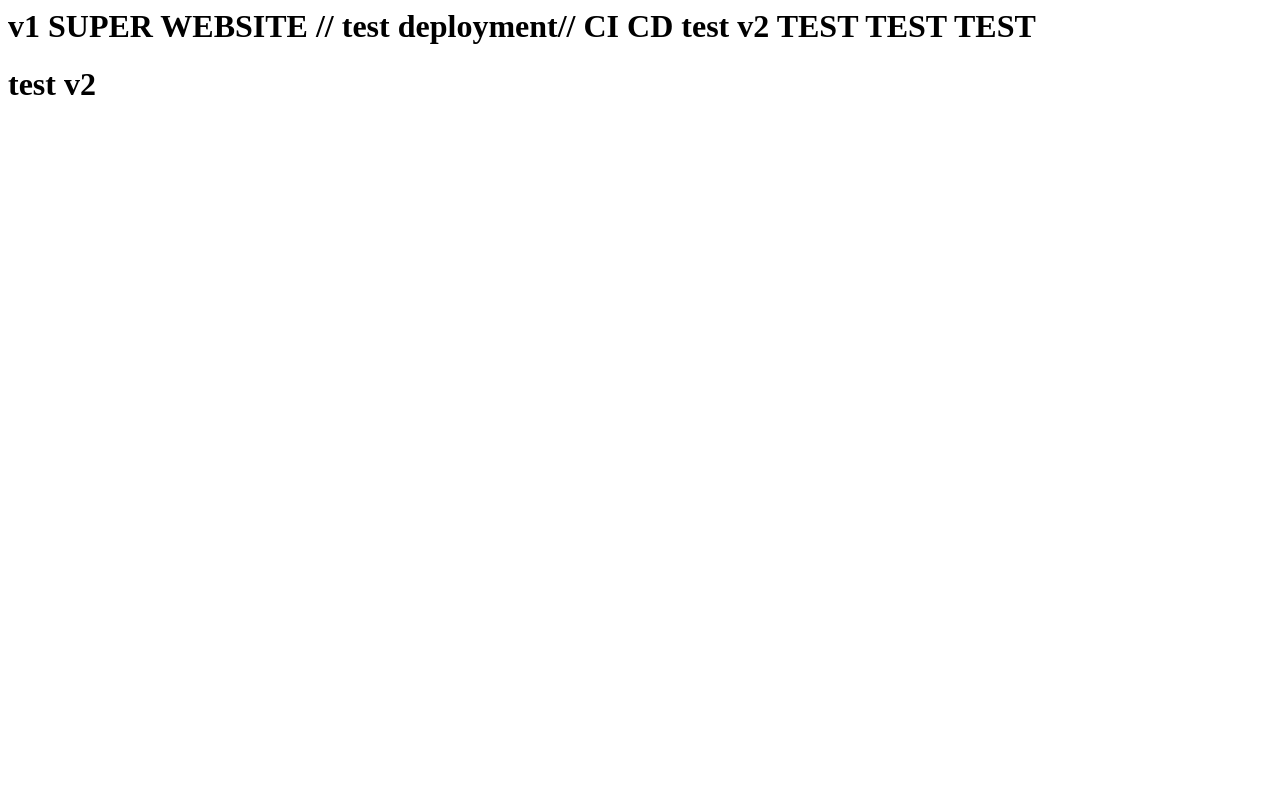
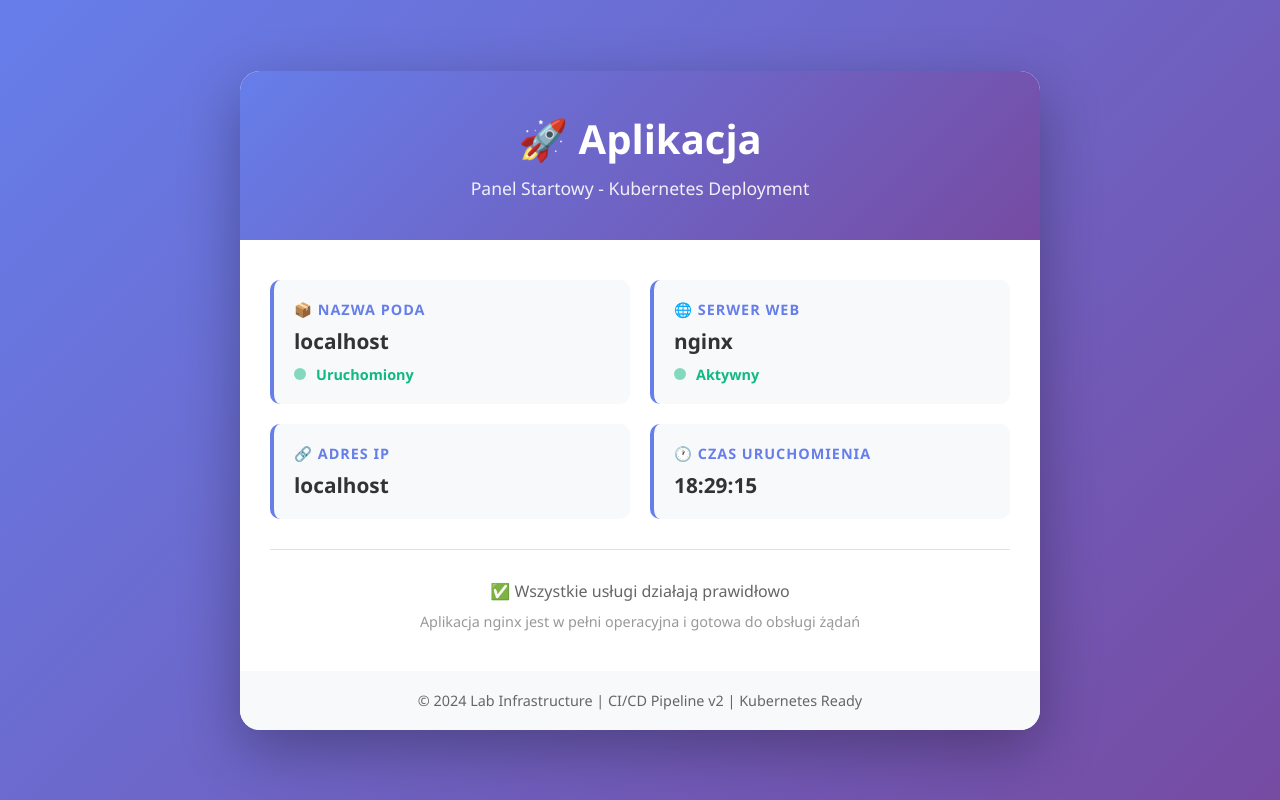
Before and after one commit to billythecloud/infa01repo, a plain HTML site: page index.html in a window 1280 px wide. Drawn offline with Linux system fonts and the light colour scheme; no server answers.

Commit message:
new start page

```diff
--- a/index.html
+++ b/index.html
@@ -1,3 +1,188 @@
-<h1>v1 SUPER WEBSITE // test deployment// CI CD test v2 TEST TEST TEST </h1>
+<!DOCTYPE html>
+<html lang="pl">
+<head>
+    <meta charset="UTF-8">
+    <meta name="viewport" content="width=device-width, initial-scale=1.0">
+    <title>Aplikacja - Panel Startowy</title>
+    <style>
+        * {
+            margin: 0;
+            padding: 0;
+            box-sizing: border-box;
+        }
+        body {
+            font-family: 'Segoe UI', Tahoma, Geneva, Verdana, sans-serif;
+            background: linear-gradient(135deg, #667eea 0%, #764ba2 100%);
+            min-height: 100vh;
+            display: flex;
+            align-items: center;
+            justify-content: center;
+            padding: 20px;
+        }
+        .container {
+            background: white;
+            border-radius: 20px;
+            box-shadow: 0 20px 60px rgba(0, 0, 0, 0.3);
+            max-width: 800px;
+            width: 100%;
+            overflow: hidden;
+        }
+        .header {
+            background: linear-gradient(135deg, #667eea 0%, #764ba2 100%);
+            color: white;
+            padding: 40px 30px;
+            text-align: center;
+        }
+        .header h1 {
+            font-size: 2.5em;
+            margin-bottom: 10px;
+            font-weight: 700;
+        }
+        .header p {
+            font-size: 1.1em;
+            opacity: 0.9;
+        }
+        .content {
+            padding: 40px 30px;
+        }
+        .info-grid {
+            display: grid;
+            grid-template-columns: 1fr 1fr;
+            gap: 20px;
+            margin-bottom: 30px;
+        }
+        .info-card {
+            background: #f8f9fa;
+            border-left: 4px solid #667eea;
+            padding: 20px;
+            border-radius: 10px;
+            transition: transform 0.3s ease;
+        }
+        .info-card:hover {
+            transform: translateY(-5px);
+        }
+        .info-card h3 {
+            color: #667eea;
+            font-size: 0.9em;
+            text-transform: uppercase;
+            margin-bottom: 8px;
+            letter-spacing: 1px;
+        }
+        .info-card p {
+            color: #333;
+            font-size: 1.3em;
+            font-weight: 600;
+            word-break: break-all;
+        }
+        .status {
+            display: flex;
+            align-items: center;
+            gap: 10px;
+            margin-top: 10px;
+        }
+        .status-dot {
+            width: 12px;
+            height: 12px;
+            border-radius: 50%;
+            background: #10b981;
+            animation: pulse 2s infinite;
+        }
+        @keyframes pulse {
+            0%, 100% { opacity: 1; }
+            50% { opacity: 0.5; }
+        }
+        .status-text {
+            color: #10b981;
+            font-size: 0.9em;
+            font-weight: 600;
+        }
+        .divider {
+            height: 1px;
+            background: #e0e0e0;
+            margin: 30px 0;
+        }
+        .footer {
+            background: #f8f9fa;
+            padding: 20px 30px;
+            text-align: center;
+            color: #666;
+            font-size: 0.9em;
+        }
+        @media (max-width: 600px) {
+            .info-grid {
+                grid-template-columns: 1fr;
+            }
+            .header h1 {
+                font-size: 1.8em;
+            }
+        }
+    </style>
+</head>
+<body>
+    <div class="container">
+        <div class="header">
+            <h1>🚀 Aplikacja</h1>
+            <p>Panel Startowy - Kubernetes Deployment</p>
+        </div>
+        <div class="content">
+            <div class="info-grid">
+                <div class="info-card">
+                    <h3>📦 Nazwa PODa</h3>
+                    <p id="pod-name">nginx-deployment-xxxxx</p>
+                    <div class="status">
+                        <div class="status-dot"></div>
+                        <span class="status-text">Uruchomiony</span>
+                    </div>
+                </div>
+                <div class="info-card">
+                    <h3>🌐 Serwer Web</h3>
+                    <p>nginx</p>
+                    <div class="status">
+                        <div class="status-dot"></div>
+                        <span class="status-text">Aktywny</span>
+                    </div>
+                </div>
+                <div class="info-card">
+                    <h3>🔗 Adres IP</h3>
+                    <p id="ip-address">127.0.0.1</p>
+                </div>
+                <div class="info-card">
+                    <h3>🕐 Czas Uruchomienia</h3>
+                    <p id="uptime">--:--:--</p>
+                </div>
+            </div>
+            <div class="divider"></div>
+            <div style="text-align: center; color: #666;">
+                <p style="margin-bottom: 10px;">✅ Wszystkie usługi działają prawidłowo</p>
+                <p style="font-size: 0.9em; color: #999;">Aplikacja nginx jest w pełni operacyjna i gotowa do obsługi żądań</p>
+            </div>
+        </div>
+        <div class="footer">
+            <p>© 2024 Lab Infrastructure | CI/CD Pipeline v2 | Kubernetes Ready</p>
+        </div>
+    </div>
 
-<h1>test v2 </h1>
+    <script>
+        // Pobierz informacje o PODzie z hostname
+        document.getElementById('pod-name').textContent = window.location.hostname || 'nginx-deployment';
+
+        // Pobierz adres IP klienta
+        fetch('https://api.ipify.org?format=json')
+            .then(response => response.json())
+            .then(data => {
+                document.getElementById('ip-address').textContent = data.ip;
+            })
+            .catch(() => {
+                document.getElementById('ip-address').textContent = 'localhost';
+            });
+
+        // Symuluj czas uptime
+        function updateUptime() {
+            const now = new Date();
+            document.getElementById('uptime').textContent = now.toLocaleTimeString('pl-PL');
+        }
+        updateUptime();
+        setInterval(updateUptime, 1000);
+    </script>
+</body>
+</html>
```
